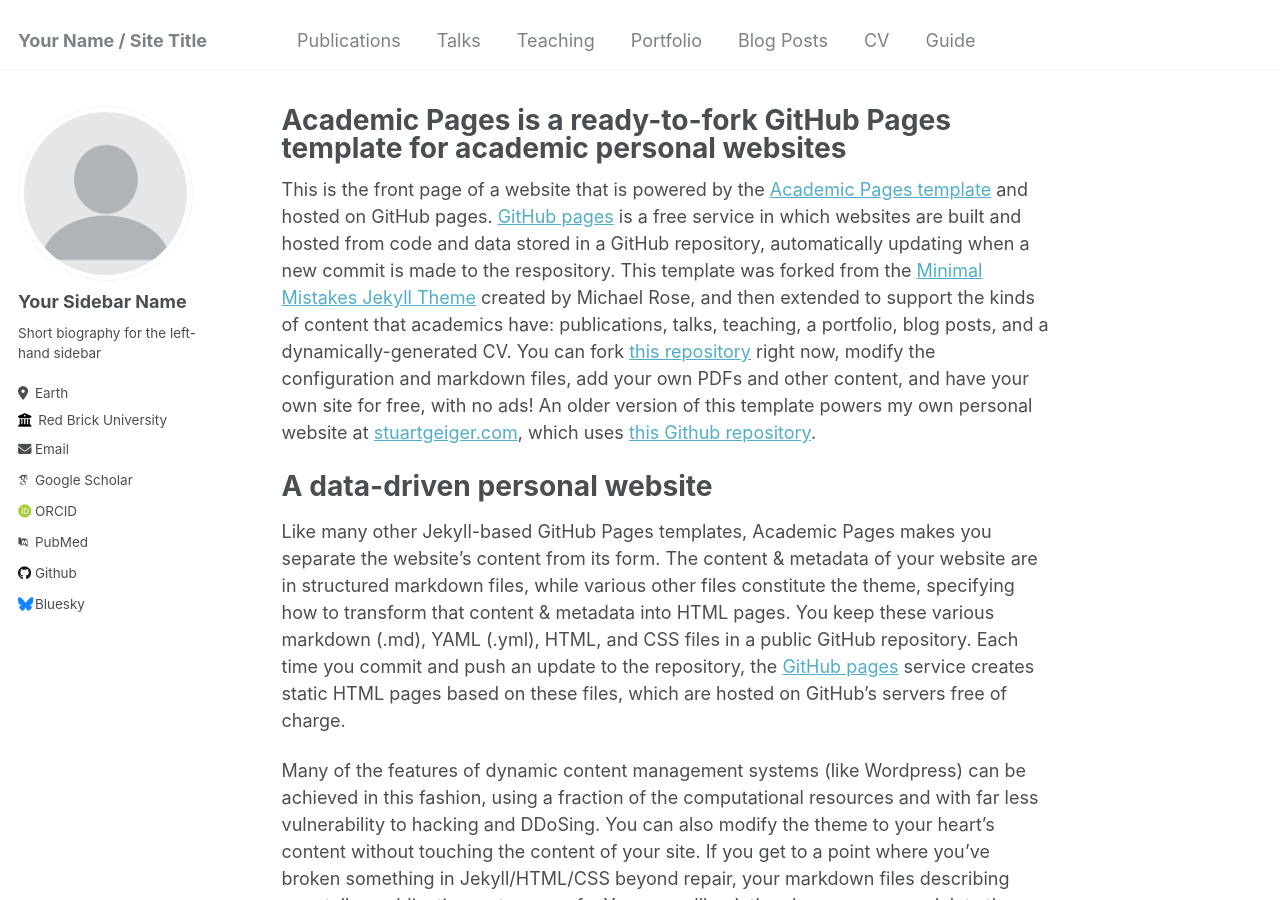
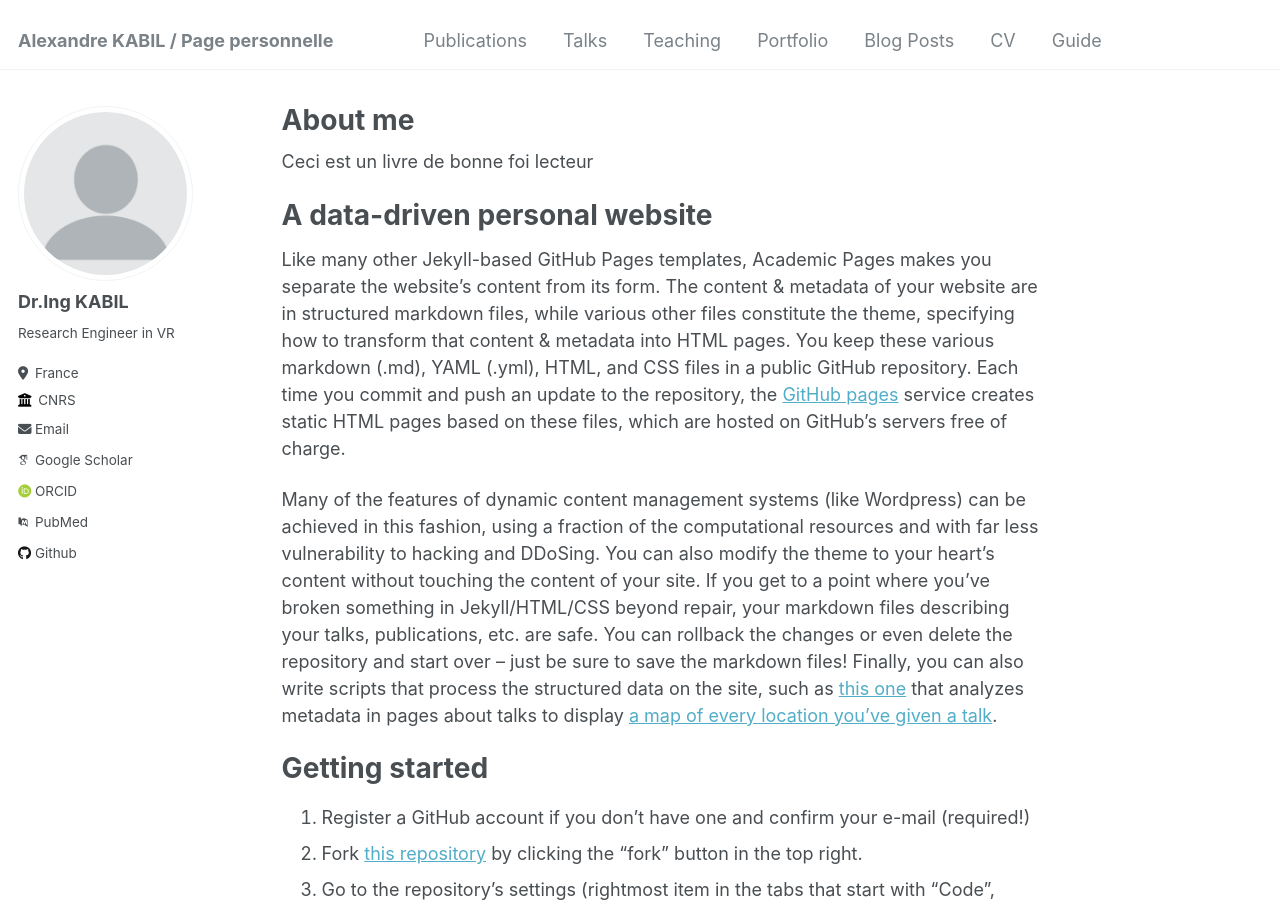
Before and after one commit to AlexKabWebsite/Kabil, a Jekyll site: the page built from _pages/about.md, in a window 1280 px wide and 900 px high. Built offline with Jekyll 4.4.1, drawn with Linux system fonts in a browser that asks for light colours; some web fonts are replaced; some of the changed text lies outside the part shown.

Commit message:
first modif commit

```diff
--- a/_config.yml
+++ b/_config.yml
@@ -7,14 +7,14 @@
 # server process.
 
 # Basic Site Settings
-locale                   : "en-US"
-title                    : "Your Name / Site Title"
+locale                   : "fr-FR"
+title                    : "Alexandre KABIL / Page personnelle"
 title_separator          : "-"
-name                     : &name "Your Name"
-description              : &description "personal description"
-url                      : https://academicpages.github.io # the base hostname & protocol for your site e.g. "https://mmistakes.github.io"
+name                     : &name "KABIL"
+description              : &description "Curriculum détaillé d'Alexandre KABIL"
+url                      : https://alexkabwebsite.github.io/Kabil/ # the base hostname & protocol for your site e.g. "https://mmistakes.github.io"
 baseurl                  : "" # the subpath of your site, e.g. "/blog"
-repository               : "academicpages/academicpages.github.io"
+repository               : "alexkabwebsite.github.io/Kabil/"
 
 # Site Author - The following control what appear as part of the author content on the side bar.
 #               If a field is blank the icon and link will not appear, otherwise it will be shown.
@@ -22,17 +22,17 @@ repository               : "academicpages/academicpages.github.io"
 author:
   # Biographic information
   avatar           : "profile.png"
-  name             : "Your Sidebar Name"
+  name             : "Dr.Ing KABIL"
   pronouns         : # example: "she/her"
-  bio              : "Short biography for the left-hand sidebar"
-  location         : "Earth"
-  employer         : "Red Brick University"
+  bio              : "Research Engineer in VR"
+  location         : "France"
+  employer         : "CNRS"
   uri              : # URL
-  email            : "none@example.org"
+  email            : "alexandre.kabil@lisn.upsaclay.fr"
 
   # Academic websites
   arxiv            : # URL - Update with the correct link to your profile
-  googlescholar    : "https://scholar.google.com/citations?user=PS_CX0AAAAAJ"
+  googlescholar    : "https://scholar.google.fr/citations?user=ZOELYogAAAAJ&hl=fr&oi=ao"
   impactstory      : # URL
   orcid            : "http://orcid.org/yourorcidurl"
   semantic         : # URL
@@ -43,12 +43,12 @@ author:
   bitbucket        : # Username - Update with your username on the site
   codepen          : # Username
   dribbble         : # Username
-  github           : "academicpages"
+  github           : "todogenrekabillister"
   kaggle           : # Username
   stackoverflow    : # User number or user number and name (i.e., use "1" or "1/jeff-atwood")
 
   # Social media
-  bluesky          : "bsky.app" # Replace this with you Bluesky username
+  bluesky          : # Replace this with you Bluesky username
   facebook         : # Username
   flickr           : # Username
   foursquare       : # Username
--- a/_pages/about.md
+++ b/_pages/about.md
@@ -1,13 +1,13 @@
 ---
 permalink: /
-title: "Academic Pages is a ready-to-fork GitHub Pages template for academic personal websites"
+title: "About me"
 author_profile: true
 redirect_from:
   - /about/
   - /about.html
 ---
 
-This is the front page of a website that is powered by the [Academic Pages template](https://github.com/academicpages/academicpages.github.io) and hosted on GitHub pages. [GitHub pages](https://pages.github.com) is a free service in which websites are built and hosted from code and data stored in a GitHub repository, automatically updating when a new commit is made to the respository. This template was forked from the [Minimal Mistakes Jekyll Theme](https://mmistakes.github.io/minimal-mistakes/) created by Michael Rose, and then extended to support the kinds of content that academics have: publications, talks, teaching, a portfolio, blog posts, and a dynamically-generated CV. You can fork [this repository](https://github.com/academicpages/academicpages.github.io) right now, modify the configuration and markdown files, add your own PDFs and other content, and have your own site for free, with no ads! An older version of this template powers my own personal website at [stuartgeiger.com](http://stuartgeiger.com), which uses [this Github repository](https://github.com/staeiou/staeiou.github.io).
+Ceci est un livre de bonne foi lecteur
 
 A data-driven personal website
 ======
```
Also changed, not shown: _pages/cv.md (+2 -2 lines), _posts/2012-08-14-blog-post-1.md (+1 -1 lines), _publications/2009-10-01-paper-title-number-1.md (+2 -2 lines), _talks/2012-03-01-talk-1.md (+1 -1 lines).
